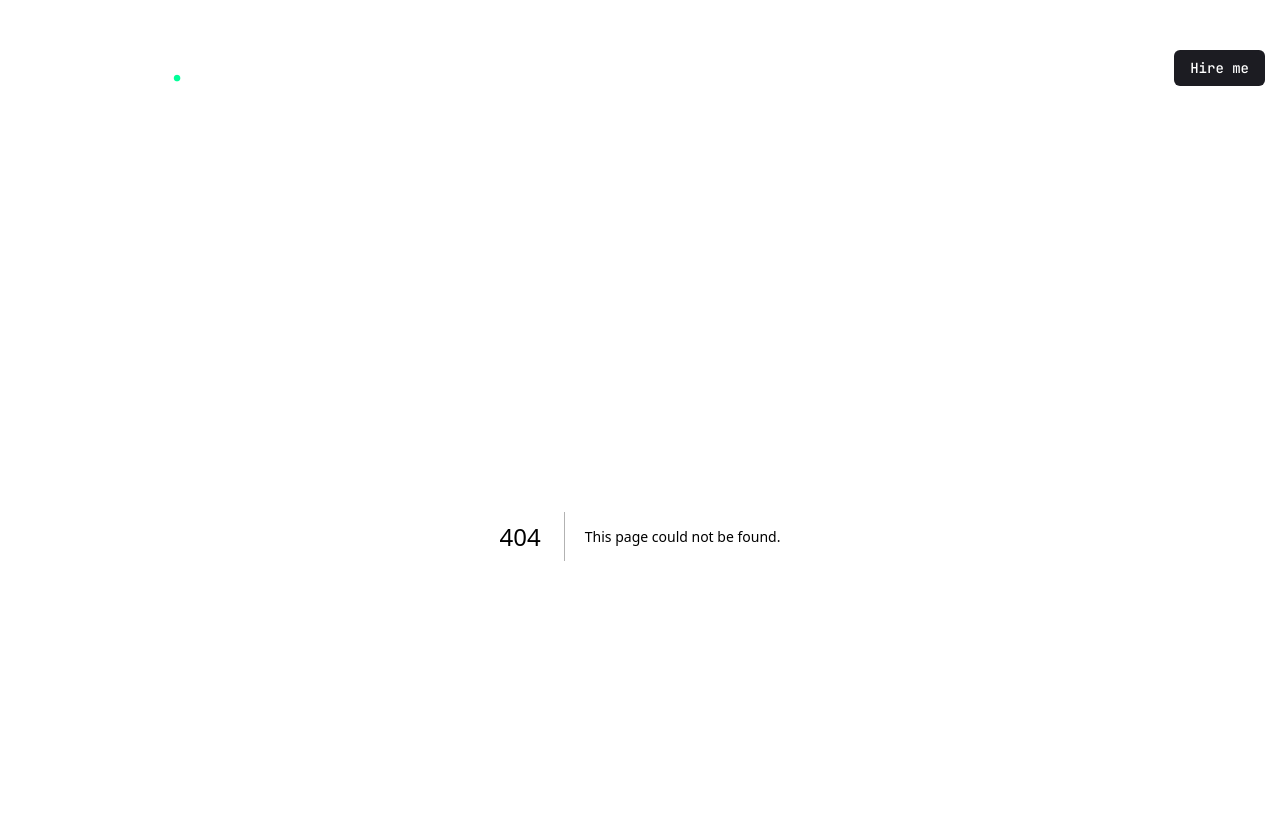
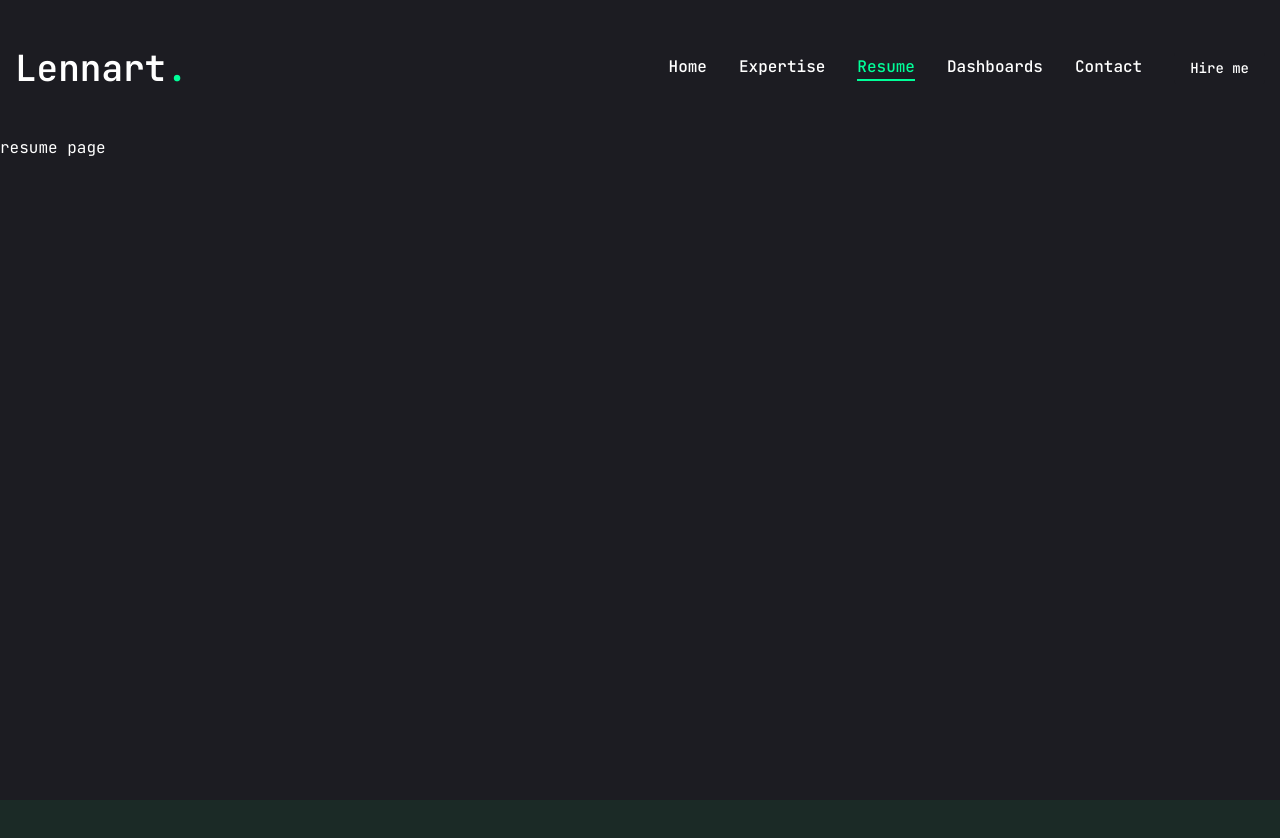
Before and after one commit to Helvardt/portfolio, a Next.js app: page /resume in a window 1280 px wide. Before the commit this address had no page. Shown: the top 838 px of the page. After the commit the page ends 800 px from the top, so only its background shows below. Built offline with nearby package versions, Linux system fonts and the light colour scheme.

Commit message:
Add Page Transition

```diff
--- /dev/null
+++ b/src/app/contact/page.jsx
@@ -0,0 +1,7 @@
+import React from 'react'
+
+const contact = () => {
+  return <div>contact page</div>
+  };
+
+export default contact;
--- /dev/null
+++ b/src/app/dashboards/page.jsx
@@ -0,0 +1,7 @@
+import React from 'react'
+
+const dashboards = () => {
+  return <div>dashboards</div>
+  };
+
+export default dashboards;
--- /dev/null
+++ b/src/app/expertise/page.jsx
@@ -0,0 +1,7 @@
+import React from 'react'
+
+const expertise = () => {
+  return <div>expertise</div>
+  };
+
+export default expertise;
--- a/src/app/layout.jsx
+++ b/src/app/layout.jsx
@@ -4,6 +4,8 @@ import { JetBrains_Mono } from "next/font/google";
 
 //components
 import Header from "@/components/header"
+import PageTransition from "@/components/PageTransition";
+import StairTransition from "@/components/StairTransition";
 
 const jetbrainsMono = JetBrains_Mono({
   subsets: ["latin"],
@@ -21,7 +23,9 @@ export default function RootLayout({ children }) {
     <html lang="en">
       <body className={jetbrainsMono.variable}>
         <Header />
-        {children}
+        <StairTransition />
+        <PageTransition>{children}</PageTransition>
+
       </body>
     </html>
   );
--- /dev/null
+++ b/src/app/resume/page.jsx
@@ -0,0 +1,7 @@
+import React from 'react'
+
+const resume = () => {
+  return <div>resume page</div>
+  };
+
+export default resume;
--- a/src/components/Nav.jsx
+++ b/src/components/Nav.jsx
@@ -1,7 +1,33 @@
+"use client";
+
+import Link from "next/link";
+import { usePathname } from "next/navigation";
+
+const links = [
+  { name: "home", path: "/" },
+  { name: "expertise", path: "/expertise" },
+  { name: "resume", path: "/resume" },
+  { name: "dashboards", path: "/dashboards" },
+  { name: "contact", path: "/contact" },
+];
+
 const Nav = () => {
+  const pathname = usePathname();
   return (
-    <nav>desktop nav</nav>
-  )
-}
+    <nav className="flex gap-8">
+      {links.map((link, index) => (
+        <Link
+          href={link.path}
+          key={index}
+          className={`${
+            link.path === pathname ? "text-accent border-b-2 border-accent" : ""
+          } capitalize font-medium hover:text-accent transition-all`}
+        >
+          {link.name}
+        </Link>
+      ))}
+    </nav>
+  );
+};
 
-export default Nav
+export default Nav;
--- /dev/null
+++ b/src/components/PageTransition.jsx
@@ -0,0 +1,25 @@
+"use client";
+
+import { AnimatePresence, motion} from "framer-motion";
+import {usePathname} from "next/navigation";
+
+const PageTransition = ({children}) => {
+  const pathname = usePathname();
+  return (
+    <AnimatePresence>
+      <div key={pathname}>
+        <motion.div
+          initial={{ opacity: 1 }}
+          animate={{
+            opacity: 0,
+            transition: { delay: 1, duration: 0.4, ease: "easeInOut"},
+          }}
+          className="h-screen w-screen fixed bg-primary top-0 pointer-events-none"
+          />
+          {children}
+      </div>
+    </AnimatePresence>
+  );
+};
+
+export default PageTransition;
--- /dev/null
+++ b/src/components/StairTransition.jsx
@@ -0,0 +1,24 @@
+"use client";
+
+import { AnimatePresence, motion} from "framer-motion";
+import {usePathname} from "next/navigation";
+
+//components
+import Stairs from "./stairs";
+
+const StairTransition = () => {
+  const pathname = usePathname();
+  return (
+    <>
+    <AnimatePresence mode="wait">
+      <div key={pathname}>
+          <div className="h-screen w-screen fixed top-0 left-0 right-0 pointer-events-none z-40 flex">
+            <Stairs />
+          </div>
+      </div>
+    </AnimatePresence>
+    </>
+  );
+};
+
+export default StairTransition;
--- /dev/null
+++ b/src/components/stairs.jsx
@@ -0,0 +1,58 @@
+"use client";
+
+import { animate, motion } from "framer-motion";
+
+
+
+//variants
+const StairAnimation = {
+    initial: {
+        top: "0%",
+    },
+    animate: {
+        top: "100%",
+    },
+    exit: {
+        top: ["100%", "0%"],
+    }
+}
+
+//calc reverse index
+
+const reverseIndex = (index) => {
+    const totalSteps = 6;
+    return totalSteps - index - 1;
+}
+
+
+const Stairs = () => {
+  return <>
+  {
+/*render 6 motion divs, each representing a step of the stairs.
+Each div will have the same animation defined by the stairsAnimation object.
+The delay for each div is calculated sinomically based on its reversed index.
+creating a staggered effect with decreasing delay for each subsequent step.
+
+*/
+  }
+  {[...Array(6)].map((_, index)=> {
+    return (
+        <motion.div
+            key={index}
+            variants={StairAnimation}
+            initial="initial"
+            animate="animate"
+            exit="exit"
+            transition={{
+                duration: 0.3,
+                ease: "easeInOut",
+                delay: reverseIndex(index) * 0.07,
+            }}
+            className="h-full w-full bg-[#1b2a26] relative"
+        />
+    );
+  })}
+</>
+};
+
+export default Stairs
```
